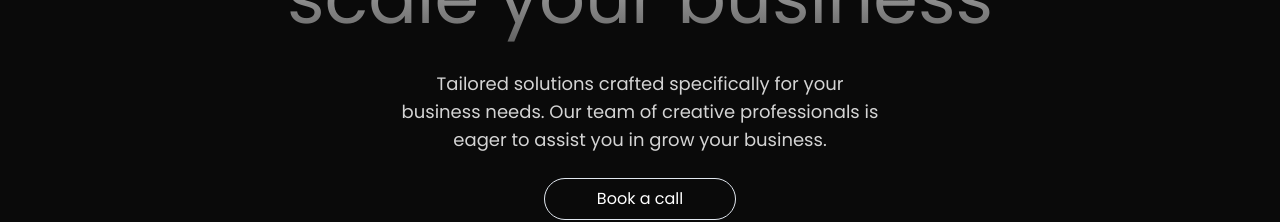
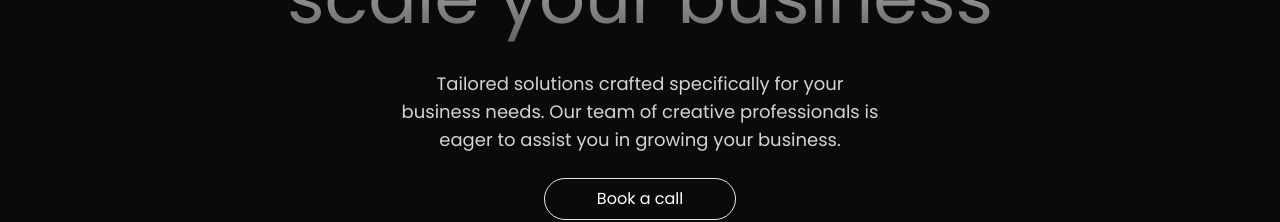
Before and after one commit to MichaelEnny/mccrux-agency, a Next.js app: page / in a window 1280 px wide. Shown: the part 326-548 px from the top of the page. Built offline with nearby package versions, Linux system fonts and the light colour scheme.

Commit message:
Front Page Text Edit

```diff
--- a/app/page.tsx
+++ b/app/page.tsx
@@ -56,7 +56,7 @@ export default function Home() {
         </div>
         <p className="mt-4 text-lg font-normal  text-neutral-300 max-w-lg text-center mx-auto px-4">
         Tailored solutions crafted specifically for your business needs.
-        Our team of creative professionals is eager to assist you in grow your business.
+        Our team of creative professionals is eager to assist you in growing your business.
         </p>
 
         <Link
```
